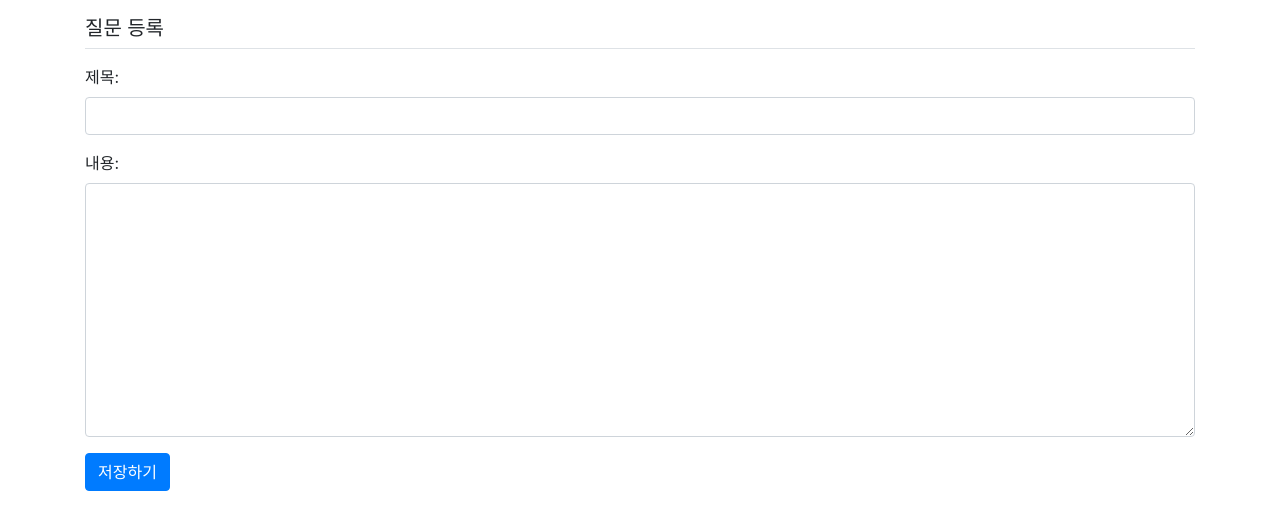
After one commit to pcjs156/kmusw_jump_to_django, a Django app: page /pybo/question/create/ in a window 1280 px wide. The commit adds this page. Shown: the top 530 px of the page. Run offline with Django 3.2, Linux system fonts and the light colour scheme; parts of the project's set-up code (start-up, migrations or seed data) failed here and were passed over; some libraries are stand-ins or nearby versions.

Commit message:
Add template and view for New Question

```diff
--- /dev/null
+++ b/pybo/forms.py
@@ -0,0 +1,17 @@
+from django import forms
+
+from pybo.models import Question
+
+
+class QuestionForm(forms.ModelForm):
+    class Meta:
+        model = Question
+        fields = ['subject', 'content']
+        widgets = {
+            'subject': forms.TextInput(attrs={'class': 'form-control'}),
+            'content': forms.Textarea(attrs={'class': 'form-control', 'rows': 10})
+        }
+        labels = {
+            'subject': '제목',
+            'content': '내용',
+        }
--- a/pybo/urls.py
+++ b/pybo/urls.py
@@ -8,4 +8,5 @@ urlpatterns = [
     path('', views.index, name='index'),
     path('<int:question_id>/', views.detail, name='detail'),
     path('answer/create/<int:question_id>/', views.answer_create, name='answer_create'),
+    path('question/create/', views.question_create, name='question_create'),
 ]
--- a/pybo/views.py
+++ b/pybo/views.py
@@ -1,6 +1,7 @@
 from django.shortcuts import render, get_object_or_404, redirect
 from django.utils import timezone
 
+from .forms import QuestionForm
 from .models import Question
 
 
@@ -29,3 +30,21 @@ def answer_create(request, question_id):
     question = get_object_or_404(Question, pk=question_id)
     question.answer_set.create(content=request.POST.get('content'), create_date=timezone.now())
     return redirect('pybo:detail', question_id=question_id)
+
+
+def question_create(request):
+    """
+    pybo 질문 등록
+    """
+    if request.method == 'POST':
+        form = QuestionForm(request.POST)
+        if form.is_valid():
+            question = form.save(commit=False)
+            question.create_date = timezone.now()
+            question.save()
+            return redirect('pybo:index')
+    else:
+        form = QuestionForm()
+
+    context = {'form': form}
+    return render(request, 'pybo/question_form.html', context)
--- /dev/null
+++ b/templates/pybo/question_form.html
@@ -0,0 +1,11 @@
+{% extends 'base.html' %}
+{% block content %}
+    <div class="container">
+        <h5 class="my-3 border-bottom pb-2">질문 등록</h5>
+        <form method="post" class="post-form my-3">
+            {% csrf_token %}
+            {{ form.as_p }}
+            <button type="submit" class="btn btn-primary">저장하기</button>
+        </form>
+    </div>
+{% endblock %}
--- a/templates/pybo/question_list.html
+++ b/templates/pybo/question_list.html
@@ -27,5 +27,6 @@
             {% endif %}
             </tbody>
         </table>
+        <a href="{% url 'pybo:question_create' %}" class="btn btn-primary">질문 등록하기</a>
     </div>
 {% endblock %}
```
